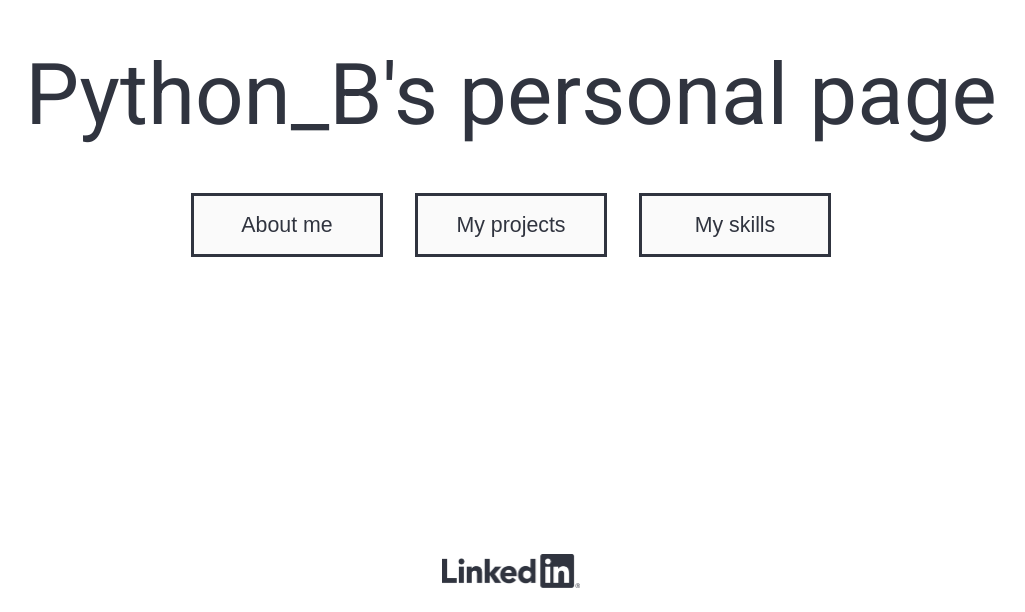
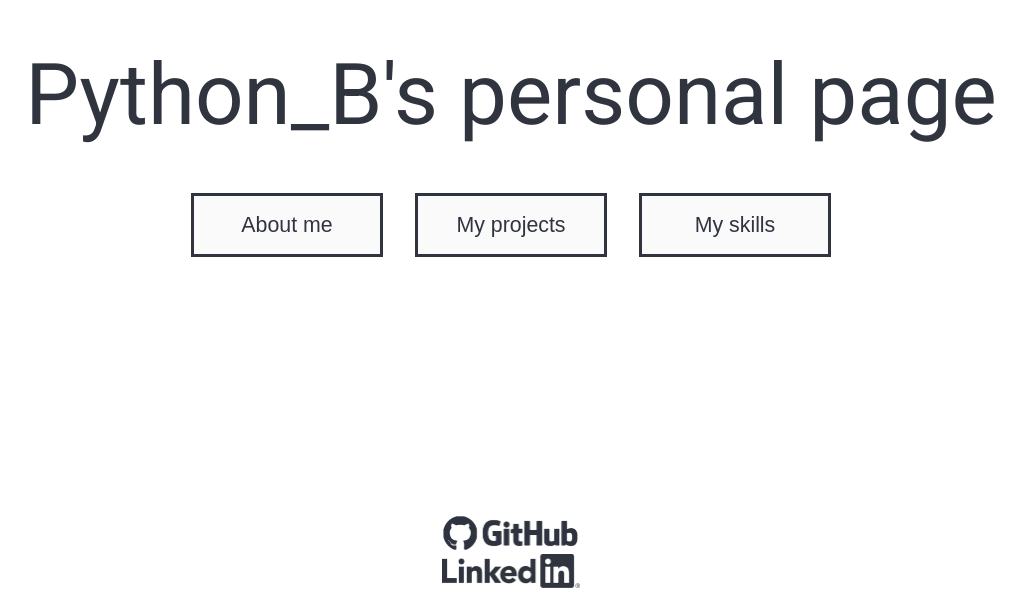
Before and after one commit to PythonB/pythonb_frontpage, a Next.js app: page / in a window 1280 px wide. Shown: the part 188-800 px from the top of the page, without its empty margins (129-1154 px from the left). Built offline with nearby package versions, Linux system fonts and the light colour scheme.

Commit message:
Aded github links

```diff
--- a/pages/index.js
+++ b/pages/index.js
@@ -2,6 +2,7 @@ import Head from 'next/head'
 import Image from 'next/image'
 import Link from 'next/link'
 import LinkedInLogo from "../public/images/LI-Logo.png"
+import GithubLogo from "../public/images/GH-Logo.png"
 
 const Index = () => {
 	return (
@@ -25,7 +26,8 @@ const Index = () => {
                         </Link>
                 </div>
                 <div id="footer">
-                    <Link href="https://www.linkedin.com/in/bogdan-kolendovskyy-586ab5186/"><Image src={LinkedInLogo} height="34pt" width="138pt"/></Link>
+                    <div id="link"><Link href="https://github.com/PythonB"><Image src={GithubLogo} height="34pt" width="138pt"/></Link></div>
+                    <div id="link"><Link href="https://www.linkedin.com/in/bogdan-kolendovskyy-586ab5186/"><Image src={LinkedInLogo} height="34pt" width="138pt"/></Link></div>
                 </div>
             </div>
         </div>
--- a/public/markdown/projects.mdx
+++ b/public/markdown/projects.mdx
@@ -9,6 +9,7 @@ Status monitoring panel written in React with Node.js backend to monitor status
 On backend there is REST API in Node.js which provides information about server's status on request.
 
 <a href="/status" target="_blank">View</a>
+<a hre="https://github.com/PythonB/StatusPanel">View source code</a>
 
 <Waypoint name="reactiveirc"/>
 ## <a href="/reactiveirc" target="_blank">ReactiveIRC</a>
@@ -19,6 +20,8 @@ An Web based IRC client. Unlike many other alternatives it can connect not only
 It uses React.js for frontend, and Python to relay data between client and IRC server.
 
 <a href="reactiveirc" target="_blank">View</a>
+<a hre="https://github.com/PythonB/ReactiveIRC_frontend">View source code (frontend)</a>
+<a hre="https://github.com/PythonB/ReactiveIRC_backend">View source code (backend)</a>
 
 <Waypoint name="/jspdp8"/>
 ## <a href="/jspdp8" target="_blank">JSPDP8 - PDP-8 Emulator</a>
@@ -36,3 +39,4 @@ Does not support:
 - Loading user-provided software
 
 <a href="/jspdp8" target="_blank">View</a>
+<a hre="https://github.com/PythonB/jspdp8">View source code</a>
--- a/styles/index.sass
+++ b/styles/index.sass
@@ -50,11 +50,14 @@ body
         position: fixed
         bottom: 15pt
         width: 100%
-        img
-            margin: auto
-            height: 24pt
-            width: auto
-            cursor: pointer
+        #link
+            display: block
+            img
+                margin: auto
+                height: 24pt
+                width: auto
+            img:hover
+                cursor: pointer
 
 @media (max-width:480px)
     .mobile-only
```
Also changed, not shown: public/images/GH-Logo.png (added).
